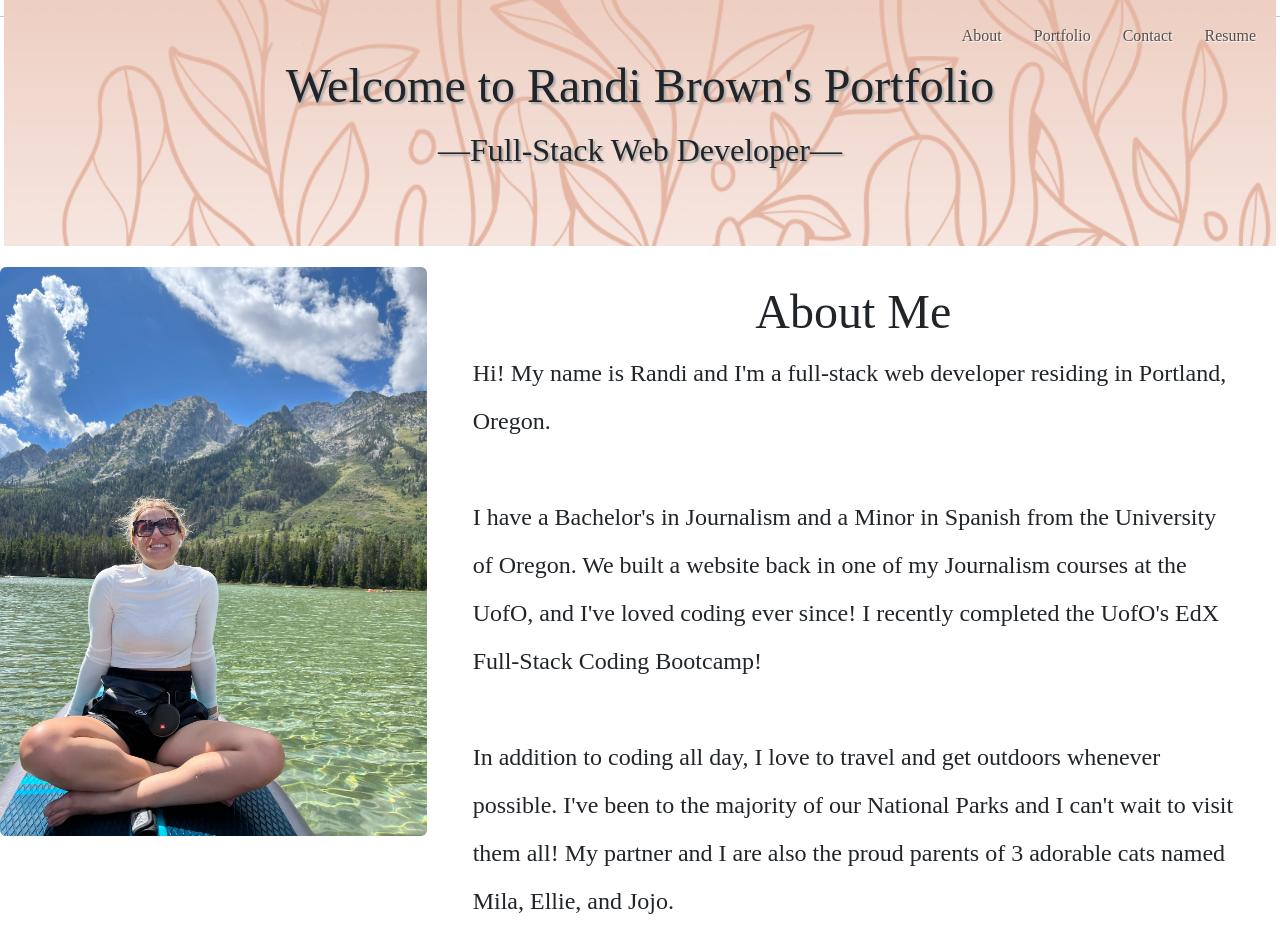
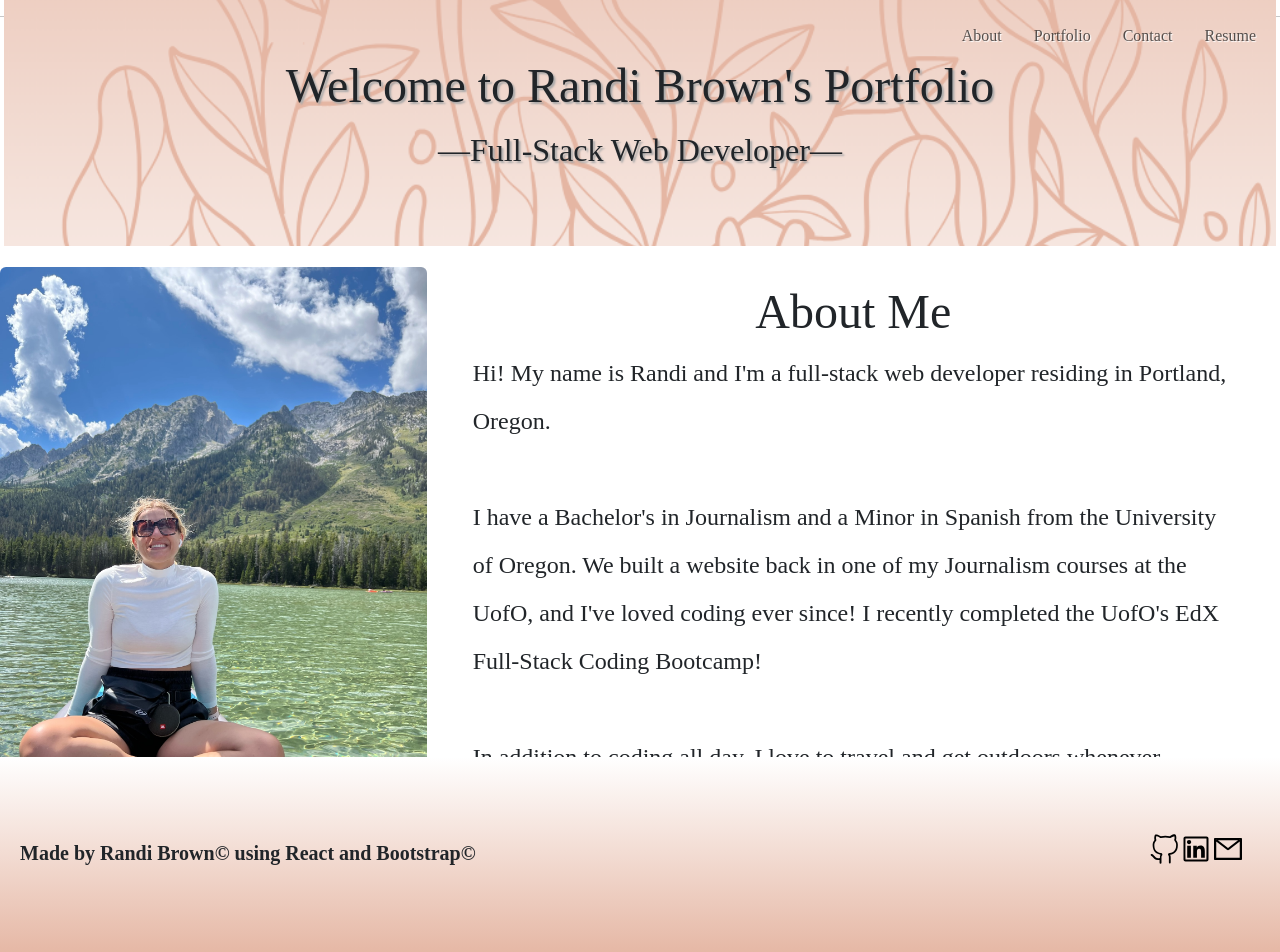
Before and after one commit to randirose/randi-brown-portfolio, a React (Create React App) app: page / in a window 1280 px wide. Shown: the top 952 px of the page. Built offline with nearby package versions, Linux system fonts and the light colour scheme; a web font is replaced by a local one.

Commit message:
trying to make sticky footer

```diff
--- a/src/components/Footer/Footer.css
+++ b/src/components/Footer/Footer.css
@@ -7,9 +7,19 @@
     font-weight: bold;
 }
 
+html {
+    position: relative;
+    min-height: 100%;
+  }
+body {
+    margin-bottom: 200px; /* Margin bottom by footer height */
+  }
+
 .footer {
+    position: absolute;
+    bottom: 0;
     width: 100%;
-    height: 100%;
+    height: 200px;
     background: linear-gradient(0deg, rgb(229, 182, 163), white);
     /* background-color: rgb(229, 182, 163, 0.7); */
     background-position: center;
```
